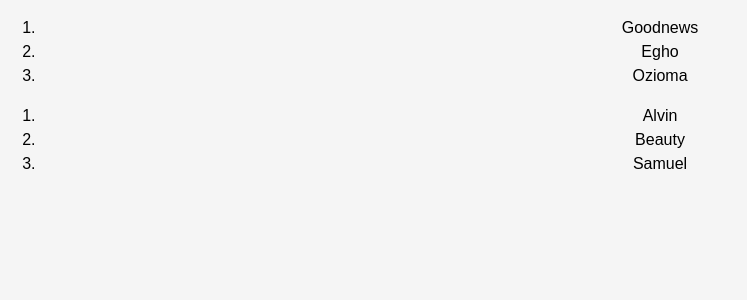
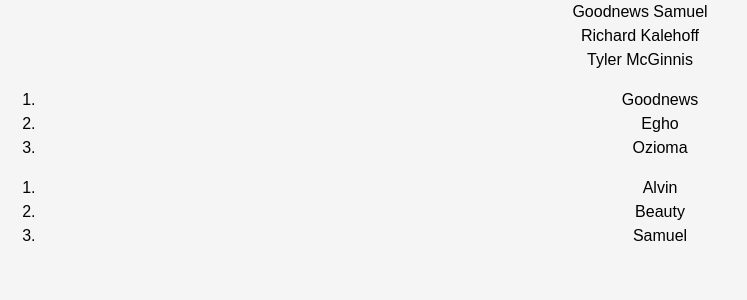
Before and after one commit to lerderl/my-contacts, a React (Create React App) app: page / in a window 1280 px wide. Shown: the top 300 px of the page, without its empty margins (0-747 px from the left). Built offline with nearby package versions, Linux system fonts and the light colour scheme.

Commit message:
Rendering contacts data

```diff
--- a/src/components/App.js
+++ b/src/components/App.js
@@ -18,19 +18,19 @@ function App() {
     {
       id: "goodnews",
       name: "Goodnews Samuel",
-      handle: "Goodnews_Perfect",
+      handle: "@Goodnews_Perfect",
       avatarURL: "http://localhost:5001/karen.jpg",
     },
     {
       id: "richard",
       name: "Richard Kalehoff",
-      handle: "richardkalehoff",
+      handle: "@richardkalehoff",
       avatarURL: "http://localhost:5001/richard.jpg",
     },
     {
       id: "tyler",
       name: "Tyler McGinnis",
-      handle: "tylermcginnis",
+      handle: "@tylermcginnis",
       avatarURL: "http://localhost:5001/tyler.jpg",
     },
   ];
--- a/src/components/ListContacts.js
+++ b/src/components/ListContacts.js
@@ -1,10 +1,11 @@
 const ListContacts = ({ contacts }) => {
-  console.log(contacts);
   return (
     <ol className="contact-list">
-
+      {contacts.map((contact) => (
+        <li key={contact.id}>{contact.name}</li>
+      ))}
     </ol>
-  )
-}
+  );
+};
 
 export default ListContacts;
```
